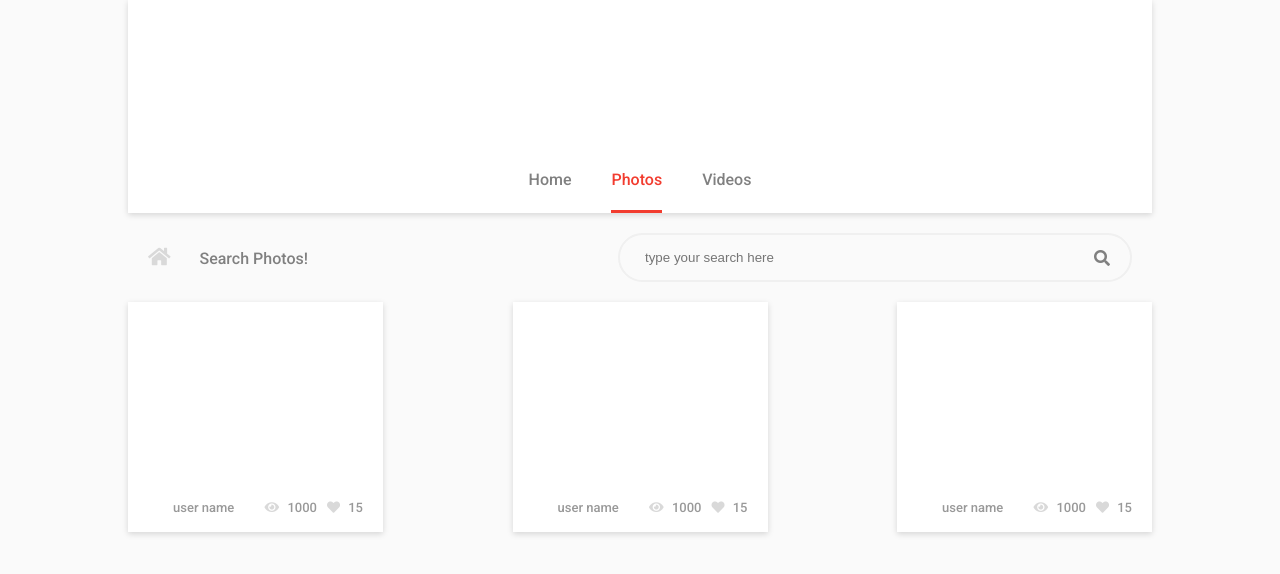
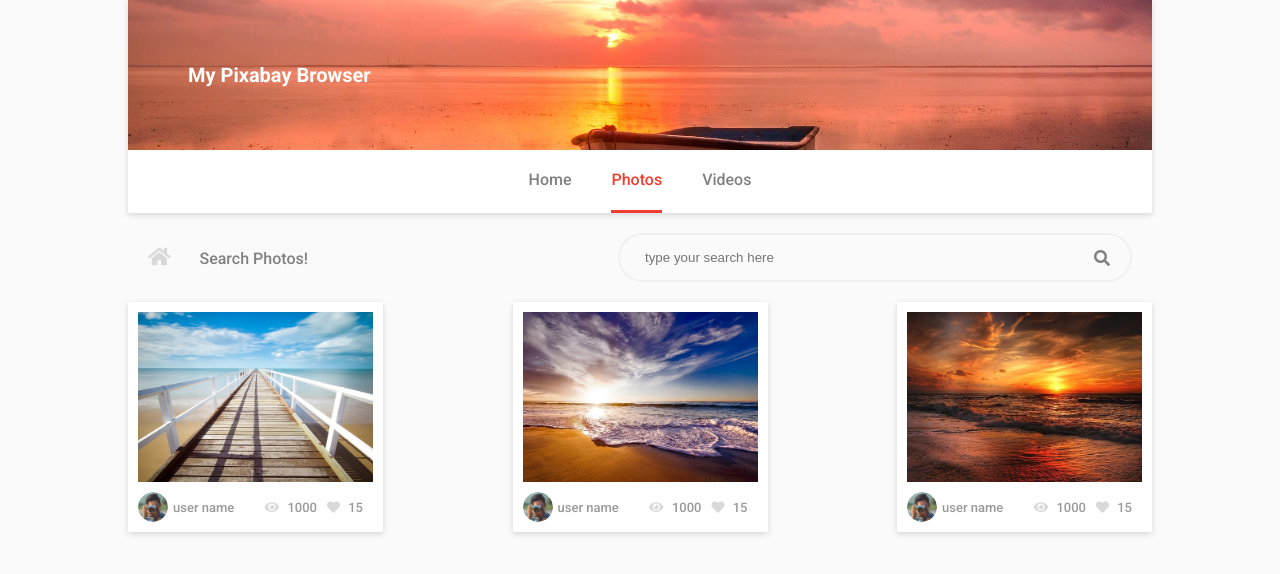
Before and after one commit to kriyeng/pixabay-browser, a plain HTML site: page index.html in a window 1280 px wide. Drawn offline with Linux system fonts and the light colour scheme; the site is published under a folder, as on GitHub Pages, so addresses that start at the root find nothing.

Commit message:
Moved to realitve paths to not use a server

```diff
--- a/css/app.css
+++ b/css/app.css
@@ -71,7 +71,7 @@ PANELS
 }
 #header .picture{
     height: 150px;
-    background-image: url('/img/header.jpg');
+    background-image: url('../img/header.jpg');
     background-repeat: no-repeat;
     background-position: center;
     background-size: cover;
--- a/index.html
+++ b/index.html
@@ -30,7 +30,7 @@
             </div>
             <div class="panel">
                 <div class="illustration">
-                    <img src="/img/templates.png" />
+                    <img src="img/templates.png" />
                     <div class="comment">Ready to start creating your own templates system!</div>
                 </div>
             </div>
@@ -46,10 +46,10 @@
             </div>
             <div id="photo-list" class="list">
                 <div class="item panel">
-                    <div class="image" style="background-image: url('/img/pix1.jpg')"></div>
+                    <div class="image" style="background-image: url('img/pix1.jpg')"></div>
                     <div class="details">
                         <div class="user">
-                            <div class="thumb" style="background-image: url('/img/user.png')"></div>
+                            <div class="thumb" style="background-image: url('img/user.png')"></div>
                             <div>user name</div>
                         </div>
                         <div class="views"><span class="fa fa-eye"></span> 1000</div>
@@ -57,10 +57,10 @@
                     </div>
                 </div>
                 <div class="item panel">
-                    <div class="image" style="background-image: url('/img/pix2.jpg')"></div>
+                    <div class="image" style="background-image: url('img/pix2.jpg')"></div>
                     <div class="details">
                         <div class="user">
-                            <div class="thumb" style="background-image: url('/img/user.png')"></div>
+                            <div class="thumb" style="background-image: url('img/user.png')"></div>
                             <div>user name</div>
                         </div>
                         <div class="views"><span class="fa fa-eye"></span> 1000</div>
@@ -68,10 +68,10 @@
                     </div>
                 </div>
                 <div class="item panel">
-                    <div class="image" style="background-image: url('/img/pix3.jpg')"></div>
+                    <div class="image" style="background-image: url('img/pix3.jpg')"></div>
                     <div class="details">
                         <div class="user">
-                            <div class="thumb" style="background-image: url('/img/user.png')"></div>
+                            <div class="thumb" style="background-image: url('img/user.png')"></div>
                             <div>user name</div>
                         </div>
                         <div class="views"><span class="fa fa-eye"></span> 1000</div>
```
